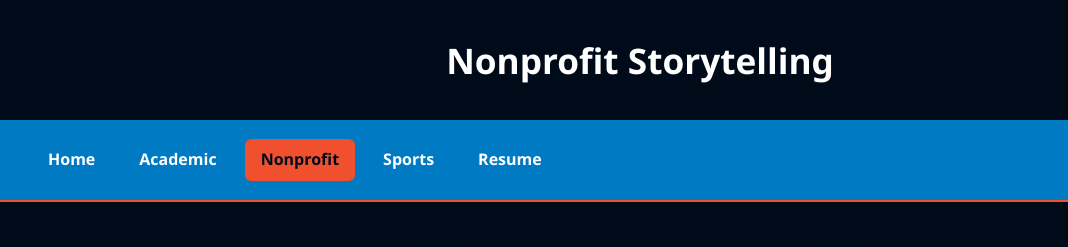
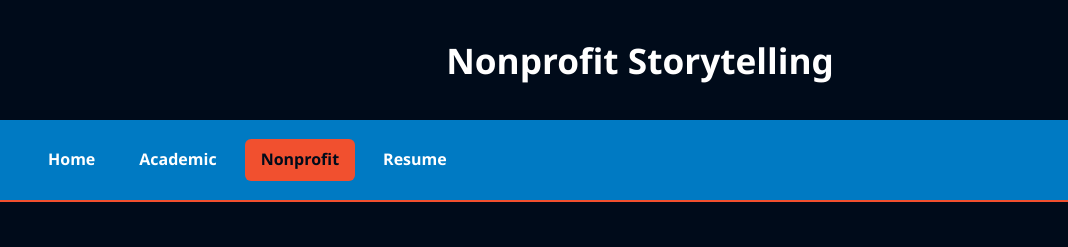
Before and after one commit to romeliagraefrath/romeliagraefrath.github.io, a plain HTML site: page nonprofit.html in a window 1280 px wide. Shown: the top 247 px of the page, 0-1068 px from the left. Drawn offline with Linux system fonts and the light colour scheme.

Commit message:
Remove 'Sports' link from navigation
Removed the 'Sports' link from the navigation menu.

```diff
--- a/nonprofit.html
+++ b/nonprofit.html
@@ -19,7 +19,6 @@
       <a href="index.html">Home</a>
       <a href="academic.html">Academic</a>
       <a href="nonprofit.html" aria-current="page">Nonprofit</a>
-      <a href="sports.html">Sports</a>
       <a href="contact.html">Resume</a>
     </div>
 
```
